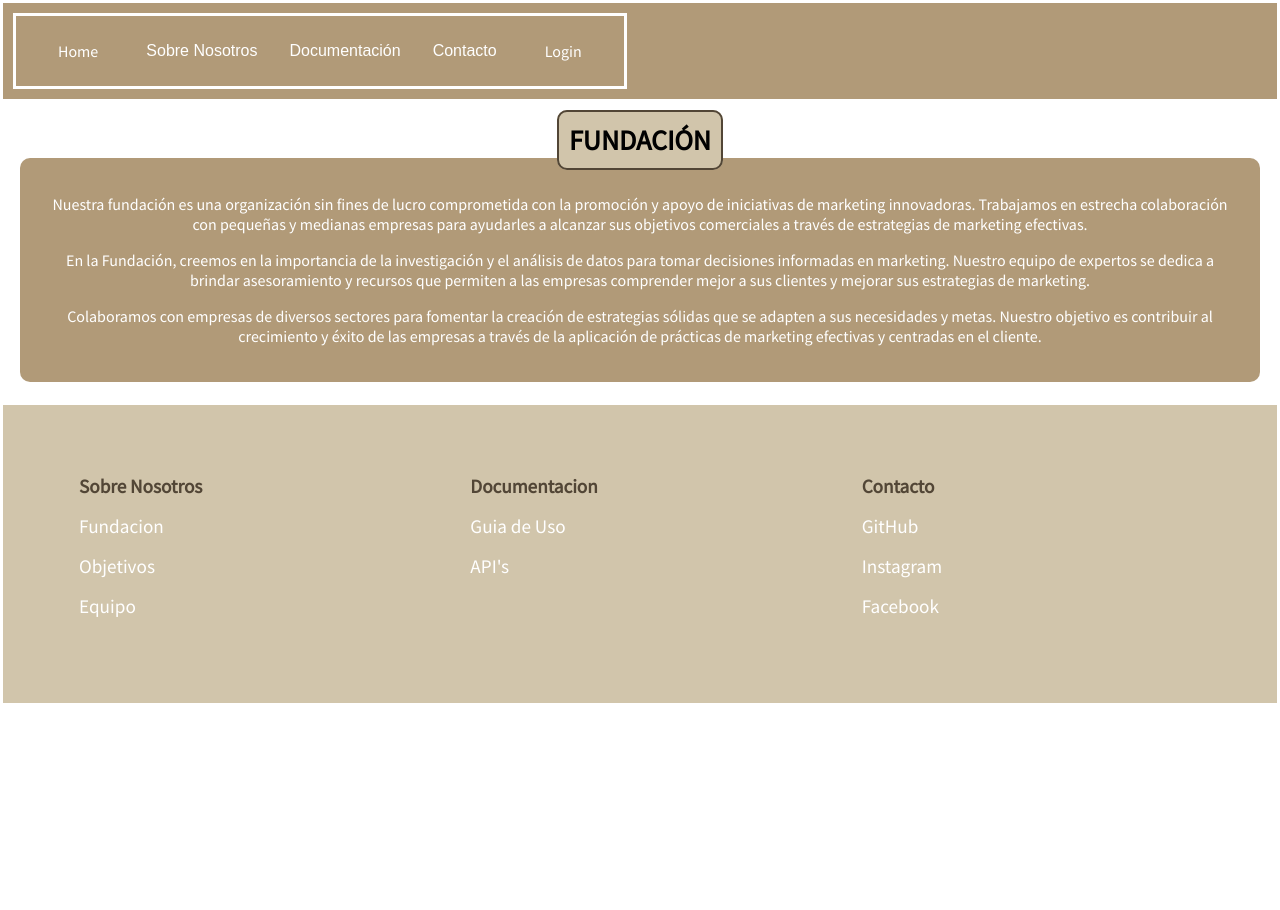
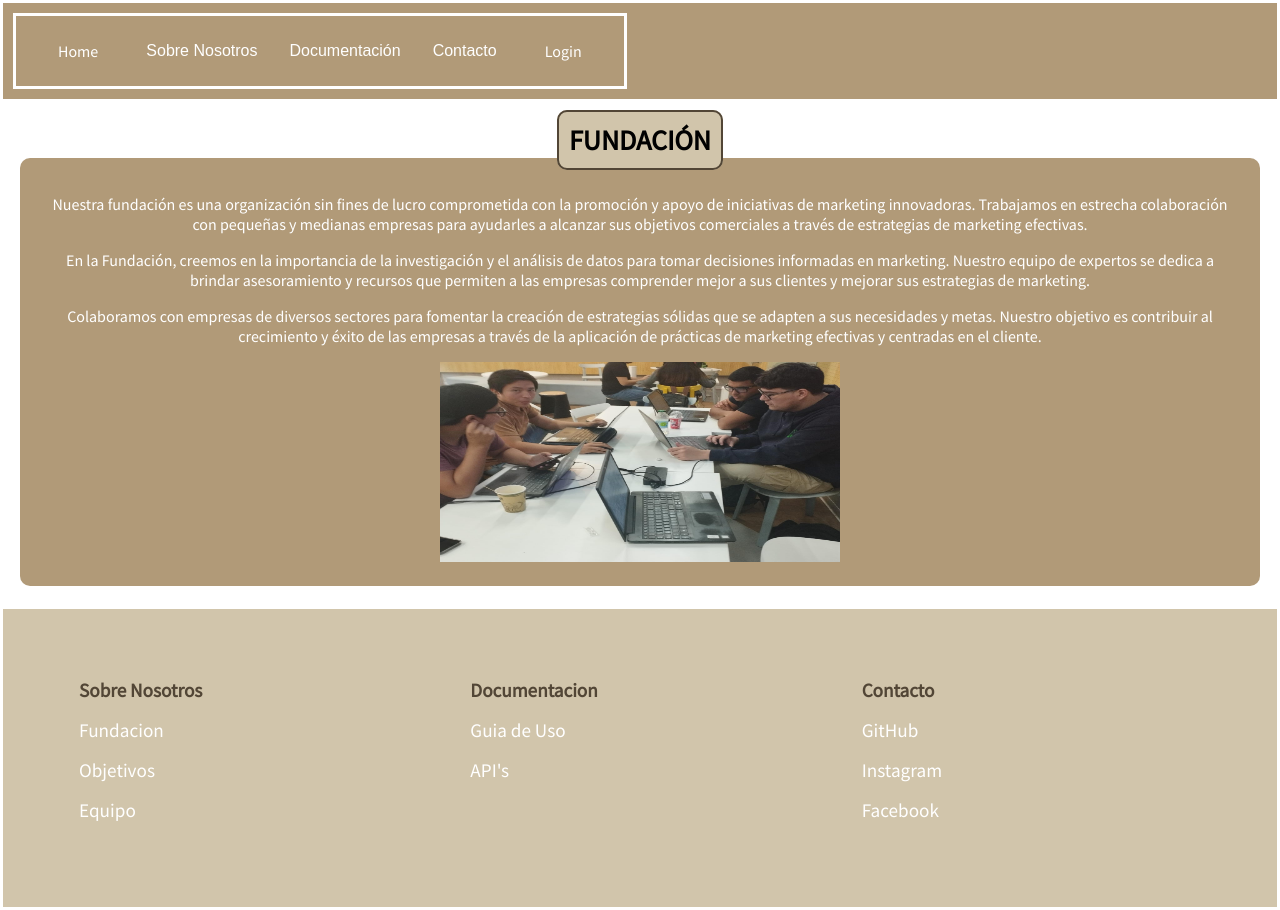
Before and after one commit to jeffHQ/BrandFront, a Vue app: page /fundacionview in a window 1280 px wide. Before the commit the page ends 800 px from the top, so only its background shows below. Built offline with nearby package versions, Linux system fonts and the light colour scheme; what vue3-google-login would draw is missing.

Commit message:
Update FundacionView.vue

```diff
--- a/src/views/FundacionView.vue
+++ b/src/views/FundacionView.vue
@@ -7,6 +7,7 @@
         <p>Nuestra fundación es una organización sin fines de lucro comprometida con la promoción y apoyo de iniciativas de marketing innovadoras. Trabajamos en estrecha colaboración con pequeñas y medianas empresas para ayudarles a alcanzar sus objetivos comerciales a través de estrategias de marketing efectivas.</p>
         <p>En la Fundación, creemos en la importancia de la investigación y el análisis de datos para tomar decisiones informadas en marketing. Nuestro equipo de expertos se dedica a brindar asesoramiento y recursos que permiten a las empresas comprender mejor a sus clientes y mejorar sus estrategias de marketing.</p>
         <p>Colaboramos con empresas de diversos sectores para fomentar la creación de estrategias sólidas que se adapten a sus necesidades y metas. Nuestro objetivo es contribuir al crecimiento y éxito de las empresas a través de la aplicación de prácticas de marketing efectivas y centradas en el cliente.</p>
+        <img src="@/assets/team.jpg" alt="Image of the group" class="group-image" style="width: 400px; height: 200px;"/>
         </div>
       </div>
     </div>
```
